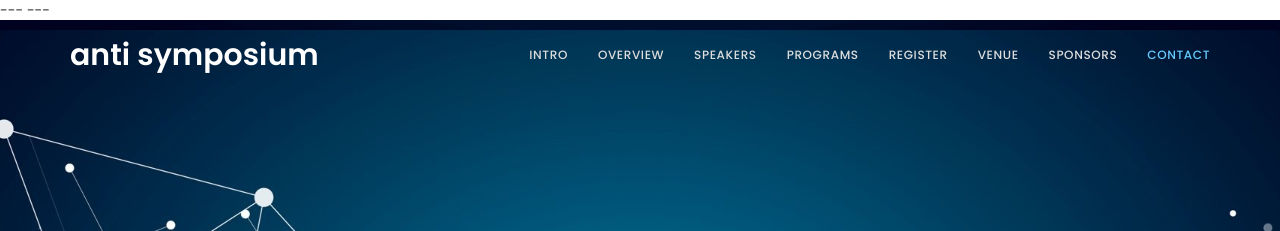
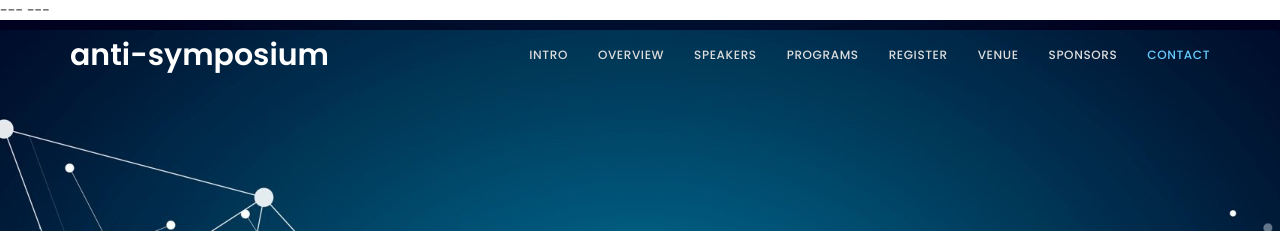
Before and after one commit to weremoose/jekyll_event_site, a Jekyll site: the page built from index.html, in a window 1280 px wide. Shown: the top 231 px of the page. Built offline with Jekyll 4.4.1, drawn with Linux system fonts in a browser that asks for light colours.

Commit message:
Update from Forestry.io Anastasia Melekou updated _includes/navigation.html

```diff
--- a/_includes/navigation.html
+++ b/_includes/navigation.html
@@ -13,7 +13,7 @@
 				<span class="icon icon-bar"></span>
 				<span class="icon icon-bar"></span>
 			</button>
-			<a href="#" class="navbar-brand">anti symposium</a>
+			<a href="#" class="navbar-brand">anti-symposium</a>
 		</div>
 		<div class="collapse navbar-collapse">
 			<ul class="nav navbar-nav navbar-right">
```
